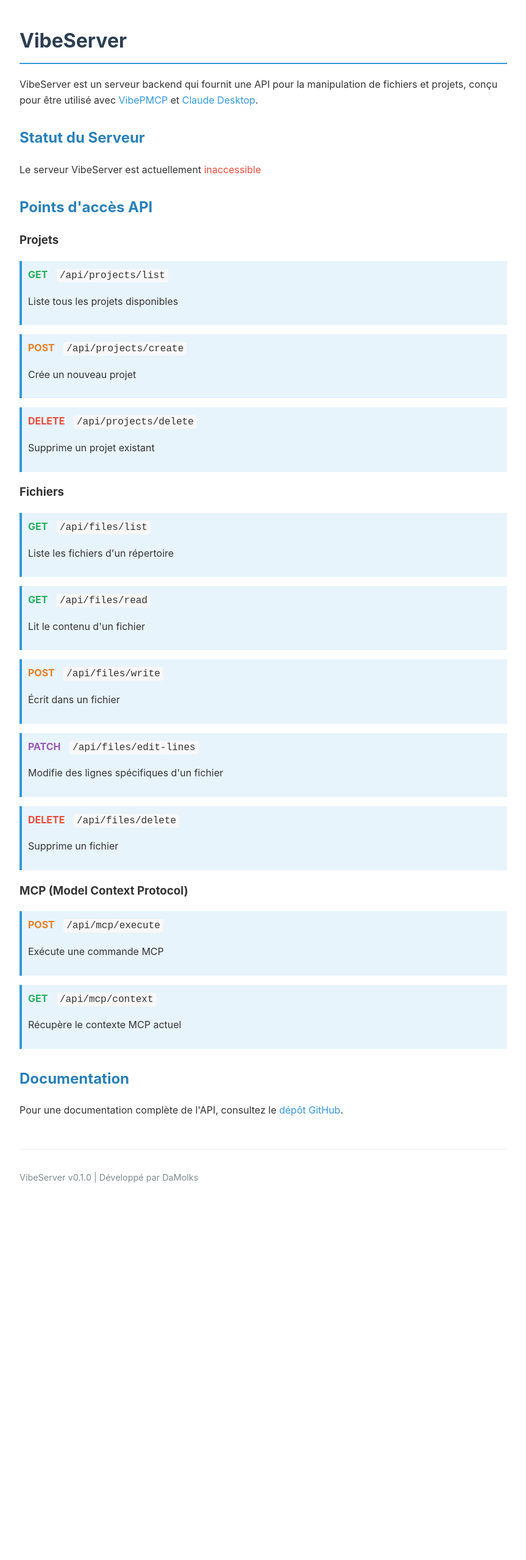
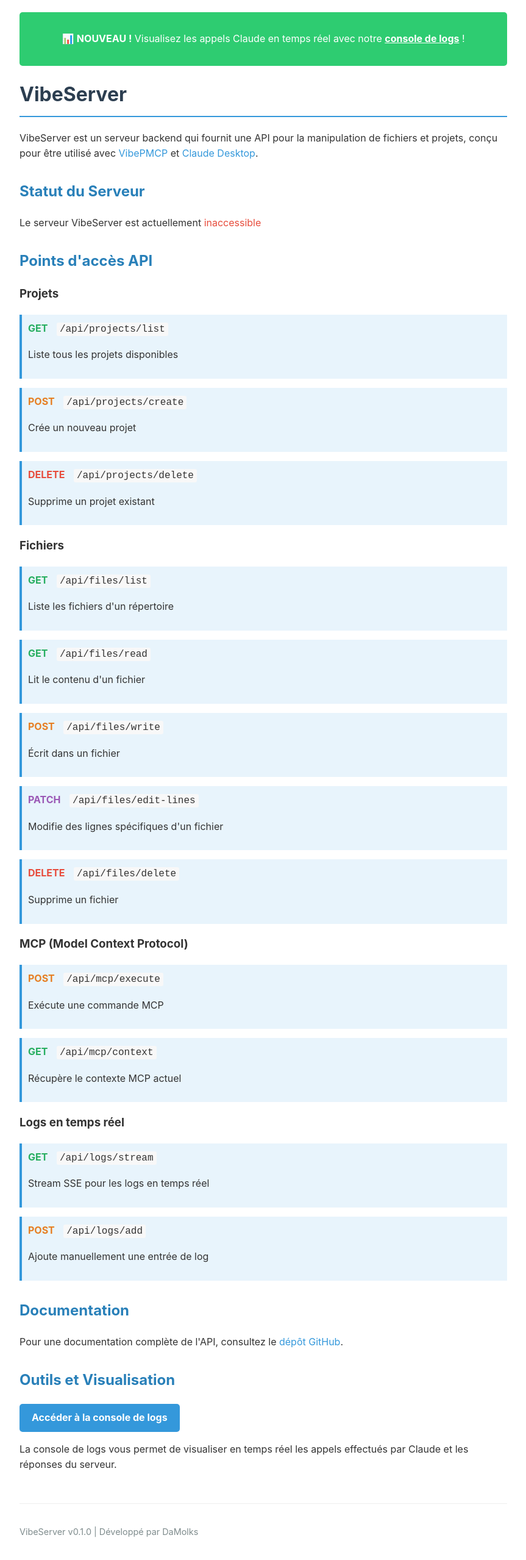
Before and after one commit to DaMolks/VibeServer, a website: page public/index.html in a window 1280 px wide. Shown: the whole page at 61% size, without its empty margins (208-1071 px from the left). Before the commit the page ends 1976 px from the top, so only its background shows below. Drawn offline with Linux system fonts and the light colour scheme; no server answers.

Commit message:
Mise à jour de la page d'accueil avec lien vers la console

```diff
--- a/public/index.html
+++ b/public/index.html
@@ -62,9 +62,29 @@
       color: #7f8c8d;
       font-size: 0.9em;
     }
+    .banner {
+      background-color: #2ecc71;
+      color: white;
+      padding: 15px;
+      border-radius: 5px;
+      margin-bottom: 20px;
+      text-align: center;
+    }
+    .banner a {
+      color: white;
+      font-weight: bold;
+      text-decoration: underline;
+    }
+    .banner a:hover {
+      color: #f8f9fa;
+    }
   </style>
 </head>
 <body>
+  <div class="banner">
+    <p>📊 <strong>NOUVEAU !</strong> Visualisez les appels Claude en temps réel avec notre <a href="/console.html">console de logs</a> !</p>
+  </div>
+
   <h1>VibeServer</h1>
   <p>VibeServer est un serveur backend qui fournit une API pour la manipulation de fichiers et projets, conçu pour être utilisé avec <a href="https://github.com/DaMolks/VibePMCP" target="_blank">VibePMCP</a> et <a href="https://claude.ai/desktop" target="_blank">Claude Desktop</a>.</p>
 
@@ -126,8 +146,23 @@
     <p>Récupère le contexte MCP actuel</p>
   </div>
 
+  <h3>Logs en temps réel</h3>
+  <div class="endpoint">
+    <span class="method get">GET</span> <code>/api/logs/stream</code>
+    <p>Stream SSE pour les logs en temps réel</p>
+  </div>
+
+  <div class="endpoint">
+    <span class="method post">POST</span> <code>/api/logs/add</code>
+    <p>Ajoute manuellement une entrée de log</p>
+  </div>
+
   <h2>Documentation</h2>
   <p>Pour une documentation complète de l'API, consultez le <a href="https://github.com/DaMolks/VibeServer" target="_blank">dépôt GitHub</a>.</p>
+
+  <h2>Outils et Visualisation</h2>
+  <p><a href="/console.html" class="method post" style="text-decoration: none; padding: 10px 20px; border-radius: 5px; background-color: #3498db; color: white; display: inline-block;">Accéder à la console de logs</a></p>
+  <p>La console de logs vous permet de visualiser en temps réel les appels effectués par Claude et les réponses du serveur.</p>
 
   <footer>
     <p>VibeServer v0.1.0 | Développé par DaMolks</p>
```
